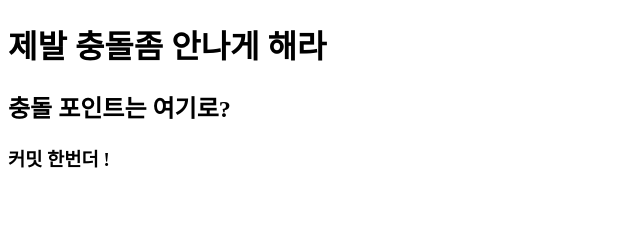
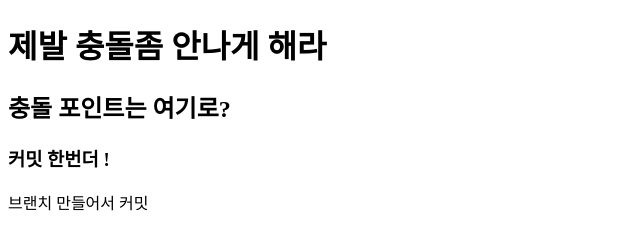
Before and after one commit to Sunflo-H/git-merge-test, a plain HTML site: page index.html in a window 1280 px wide. Shown: the whole page, without its empty margins (0-640 px from the left). Drawn offline with Linux system fonts and the light colour scheme.

Commit message:
브랜치 만들어서 커밋

```diff
--- a/index.html
+++ b/index.html
@@ -10,5 +10,6 @@
     <h1>제발 충돌좀 안나게 해라</h1>
     <h2>충돌 포인트는 여기로?</h2>
     <h3>커밋 한번더 !</h3>
+    <p>브랜치 만들어서 커밋</p>
 </body>
 </html>
```
